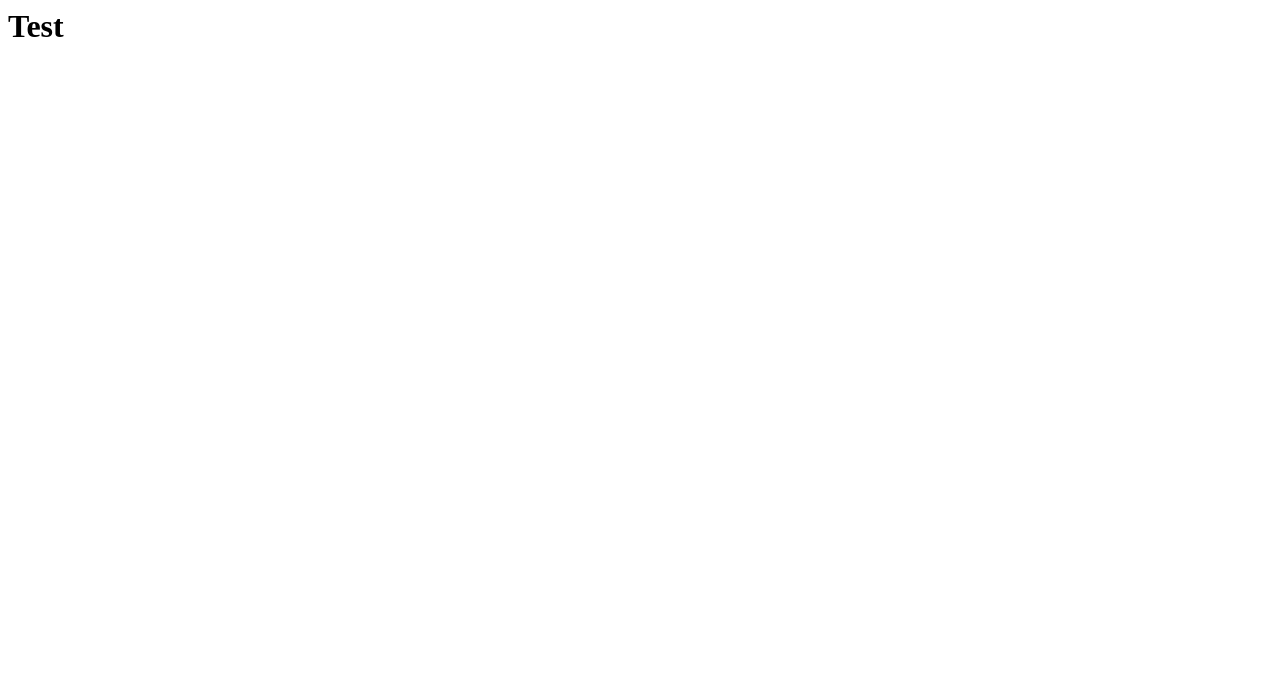
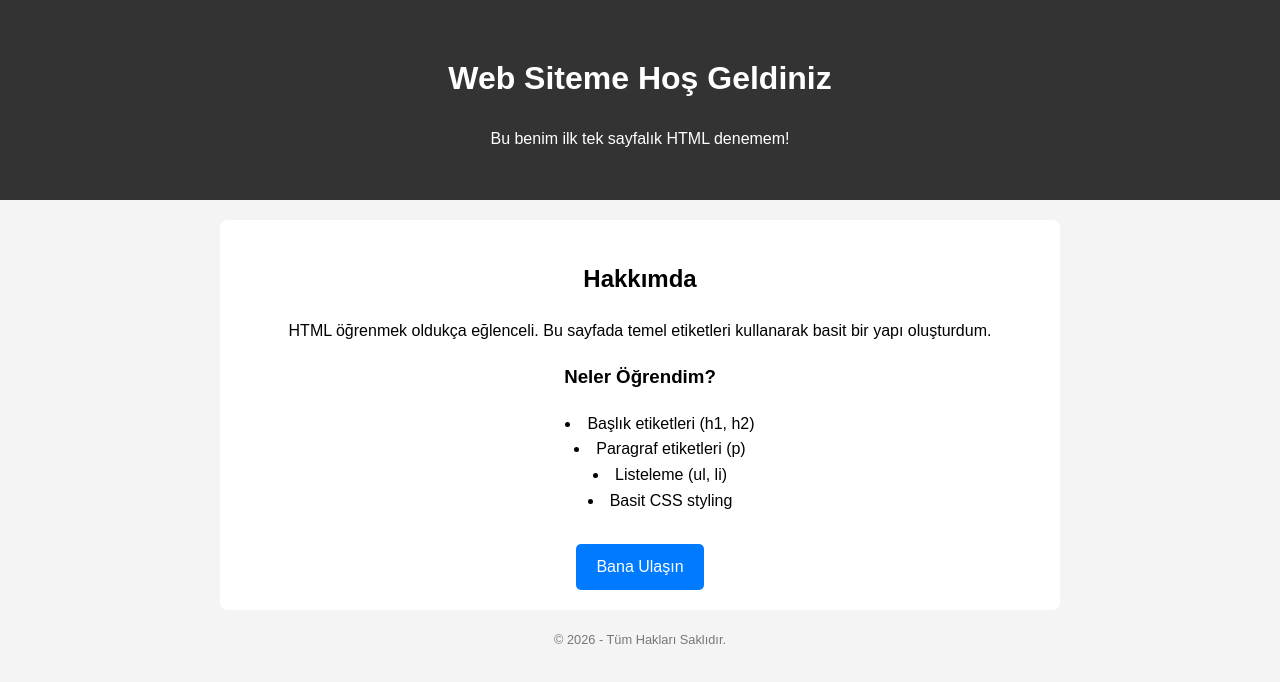
Before and after one commit to fsaweb/gr.github.io, a plain HTML site: page index.html in a window 1280 px wide. Drawn offline with Linux system fonts and the light colour scheme.

Commit message:
Update index.html

```diff
--- a/index.html
+++ b/index.html
@@ -1 +1,70 @@
-<h1>Test</h1>
+<!DOCTYPE html>
+<html lang="tr">
+<head>
+    <meta charset="UTF-8">
+    <meta name="viewport" content="width=device-width, initial-scale=1.0">
+    <title>Benim İlk Web Sayfam</title>
+    <style>
+        /* Sayfanın görsel tasarımı (CSS) */
+        body {
+            font-family: Arial, sans-serif;
+            line-height: 1.6;
+            margin: 0;
+            padding: 0;
+            background-color: #f4f4f4;
+            text-align: center;
+        }
+        header {
+            background: #333;
+            color: #fff;
+            padding: 2rem 0;
+        }
+        section {
+            padding: 20px;
+            max-width: 800px;
+            margin: auto;
+            background: white;
+            margin-top: 20px;
+            border-radius: 8px;
+        }
+        .buton {
+            display: inline-block;
+            background: #007BFF;
+            color: white;
+            padding: 10px 20px;
+            text-decoration: none;
+            border-radius: 5px;
+            margin-top: 15px;
+        }
+    </style>
+</head>
+<body>
+
+    <header>
+        <h1>Web Siteme Hoş Geldiniz</h1>
+        <p>Bu benim ilk tek sayfalık HTML denemem!</p>
+    </header>
+
+    <section>
+        <h2>Hakkımda</h2>
+        <p>HTML öğrenmek oldukça eğlenceli. Bu sayfada temel etiketleri kullanarak basit bir yapı oluşturdum.</p>
+
+
+
+        <h3>Neler Öğrendim?</h3>
+        <ul style="list-style-position: inside;">
+            <li>Başlık etiketleri (h1, h2)</li>
+            <li>Paragraf etiketleri (p)</li>
+            <li>Listeleme (ul, li)</li>
+            <li>Basit CSS styling</li>
+        </ul>
+
+        <a href="#" class="buton">Bana Ulaşın</a>
+    </section>
+
+    <footer style="margin-top: 20px; font-size: 0.8rem; color: #777;">
+        <p>&copy; 2026 - Tüm Hakları Saklıdır.</p>
+    </footer>
+
+</body>
+</html>
```
